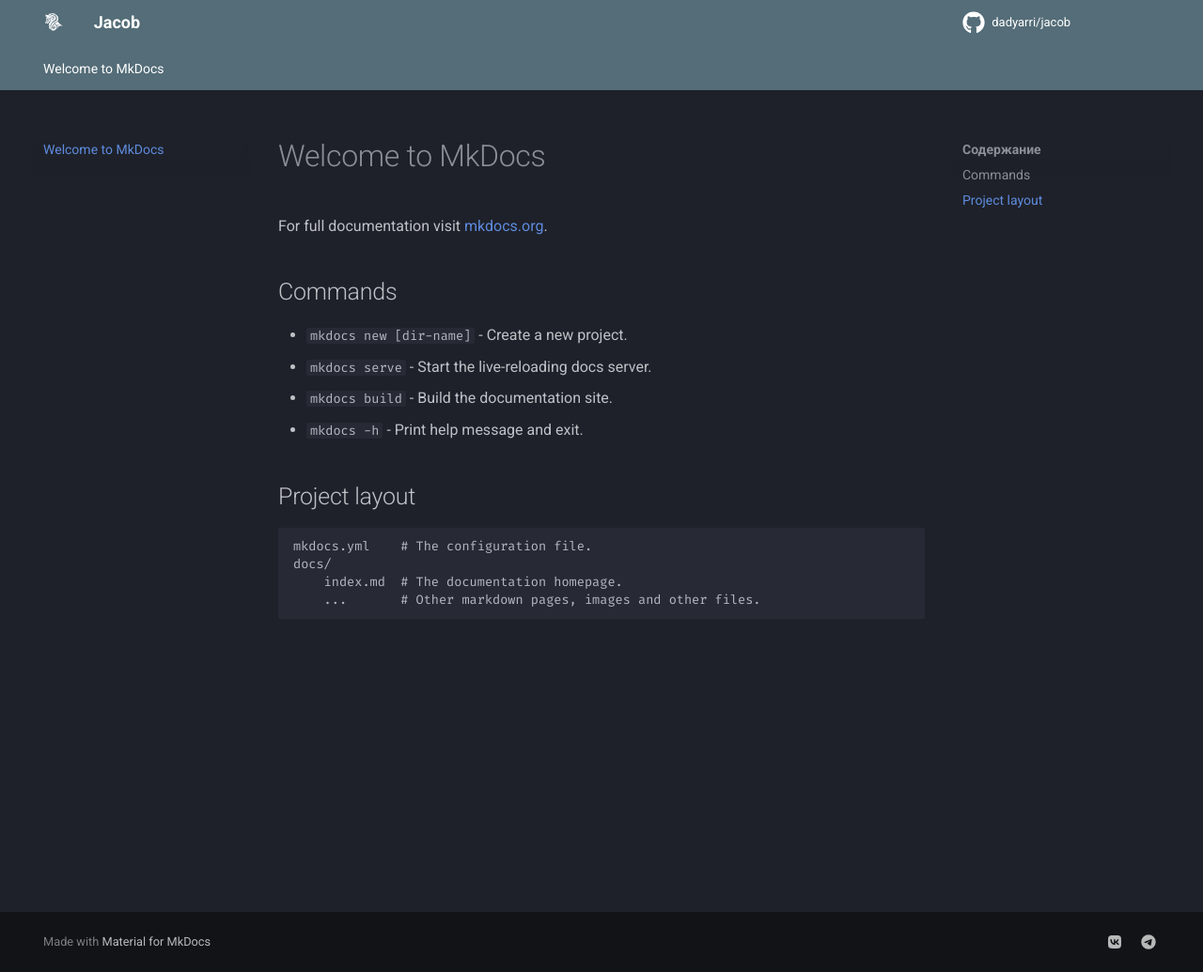
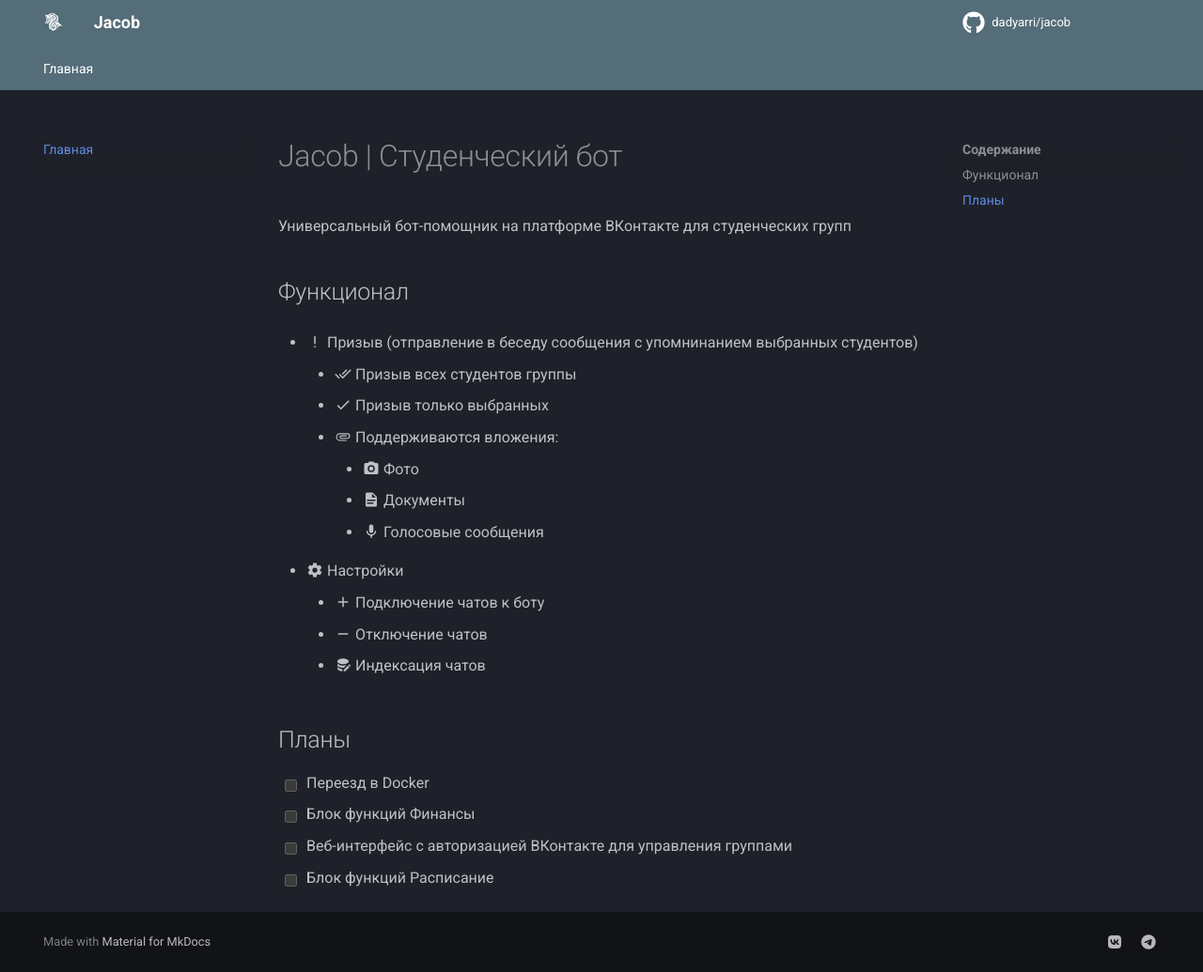
Before and after one commit to uni-jacob/jacob, an MkDocs documentation site: the page built from docs/index.md, in a window 1280 px wide and 1035 px high. Shown: the whole window at 94% size. Built offline with MkDocs 1.6.1 and Material for MkDocs 9.7.7, drawn with Linux system fonts in a browser that asks for light colours; comment, search, counter and statistics services are not loaded.

Commit message:
:pencil: Write index page.

```diff
--- a/docs/index.md
+++ b/docs/index.md
@@ -1,17 +1,29 @@
-# Welcome to MkDocs
+---
+title: Главная
+---
 
-For full documentation visit [mkdocs.org](https://www.mkdocs.org).
+# Jacob | Студенческий бот
 
-## Commands
+Универсальный бот-помощник на платформе ВКонтакте для студенческих групп
 
-* `mkdocs new [dir-name]` - Create a new project.
-* `mkdocs serve` - Start the live-reloading docs server.
-* `mkdocs build` - Build the documentation site.
-* `mkdocs -h` - Print help message and exit.
+## Функционал
 
-## Project layout
+- :material-exclamation: Призыв (отправление в беседу сообщения с упомнинанием выбранных студентов)
+    - :material-check-all: Призыв всех студентов группы
+    - :material-check: Призыв только выбранных
+    - :material-attachment: Поддерживаются вложения:
+        - :material-camera: Фото
+        - :material-file-document: Документы
+        - :material-microphone: Голосовые сообщения
 
-    mkdocs.yml    # The configuration file.
-    docs/
-        index.md  # The documentation homepage.
-        ...       # Other markdown pages, images and other files.
+- :material-cog: Настройки
+    - :material-plus: Подключение чатов к боту
+    - :material-minus: Отключение чатов
+    - :material-database-edit: Индексация чатов
+
+## Планы
+
+- [ ] Переезд в Docker
+- [ ] Блок функций Финансы
+- [ ] Веб-интерфейс с авторизацией ВКонтакте для управления группами
+- [ ] Блок функций Расписание
```
